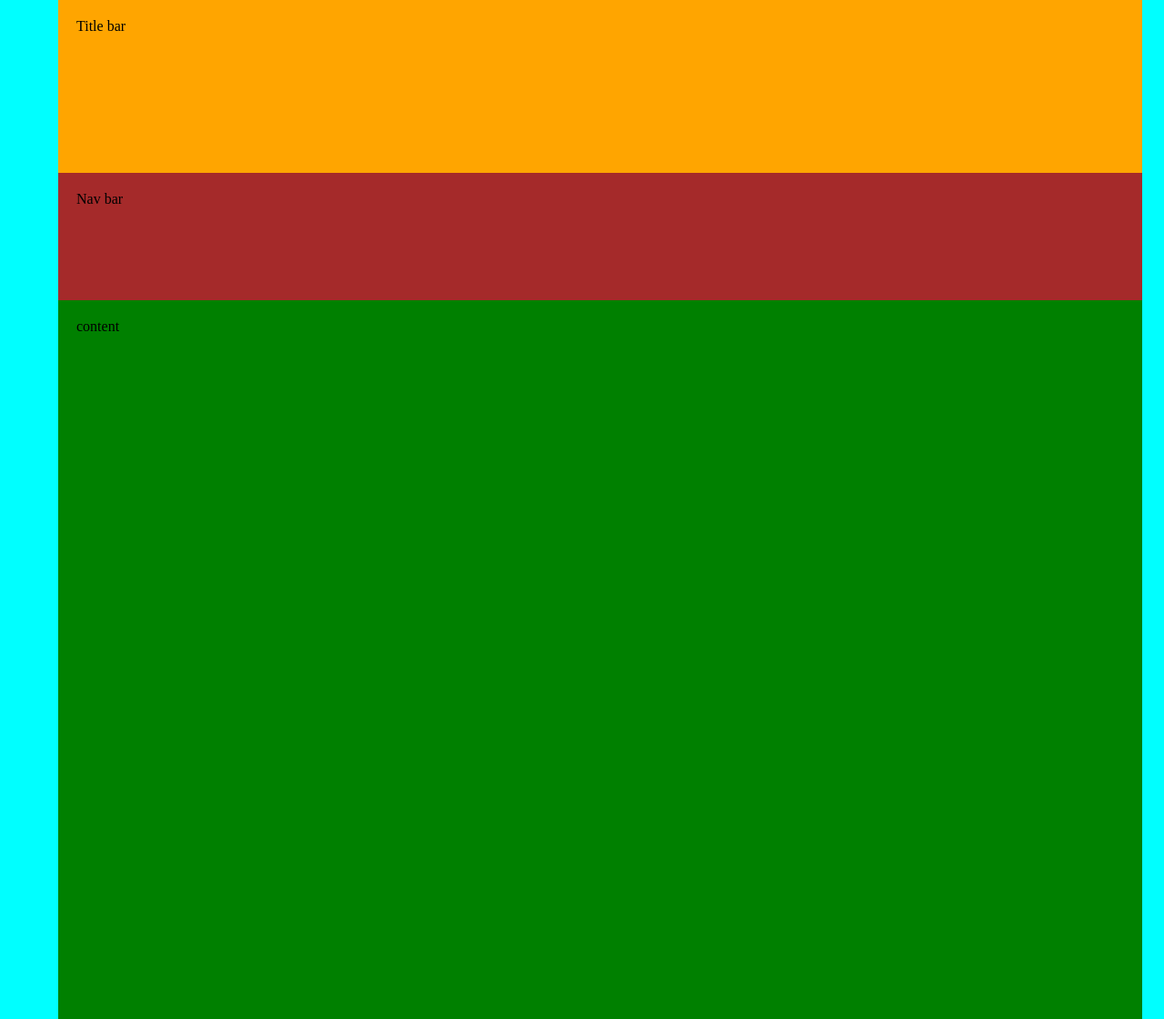
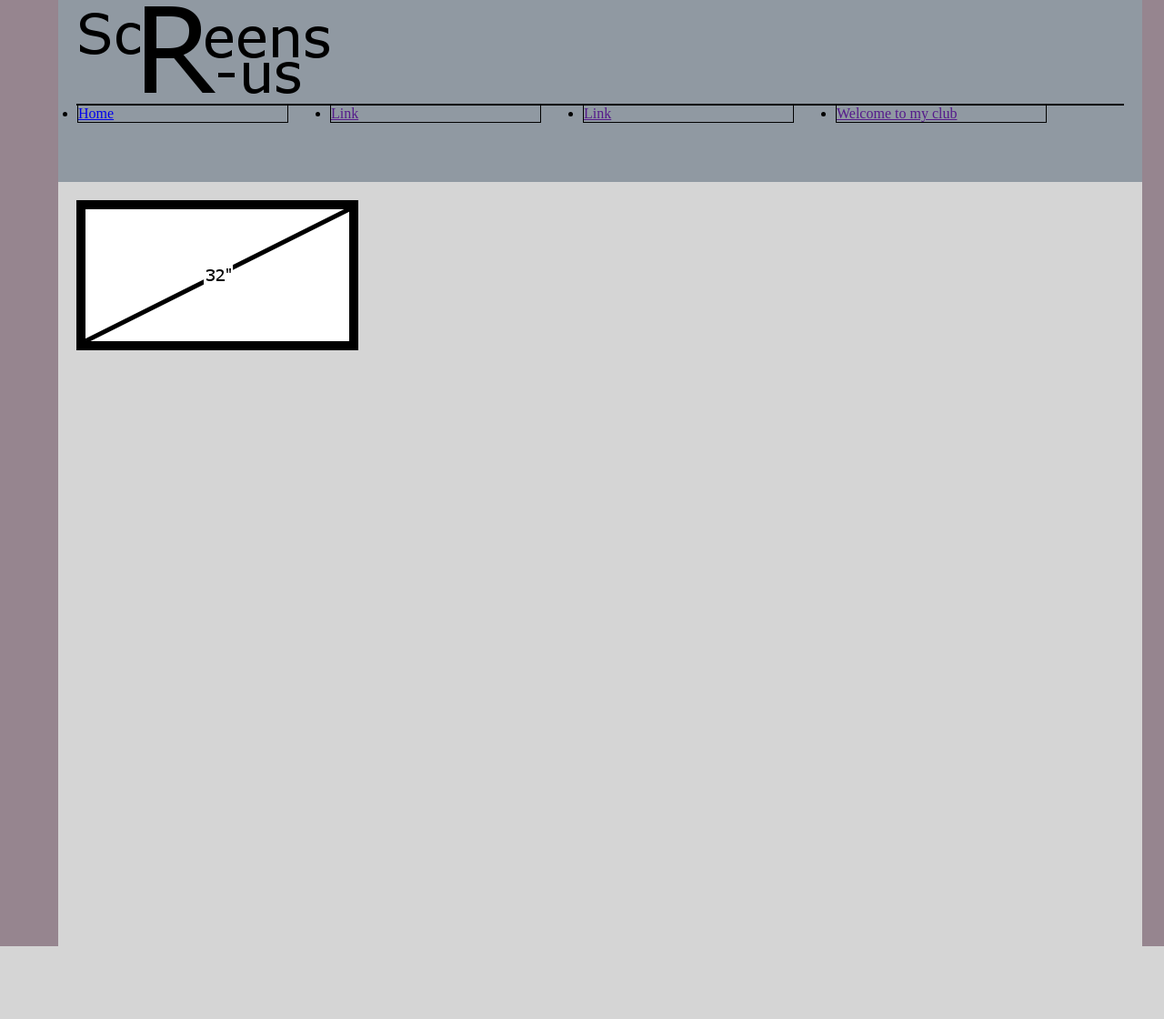
Before and after one commit to lcombs15/CSC301-PHP-Final-Project, a PHP site: page / in a window 1280 px wide. Shown: the whole page at 91% size. After the commit the page ends 1040 px from the top, so only its background shows below. Run offline with PHP 8.4, Linux system fonts and the light colour scheme.

Commit message:
Starting for work on screen images with Gimp. Added some css; starting to work on color scheme. Looking into password hashing.

```diff
--- a/config.php
+++ b/config.php
@@ -13,6 +13,9 @@ function autoloader($class){
 }
 
 spl_autoload_register('autoloader');
+
+//echo password_hash("password", PASSWORD_DEFAULT);
+//echo "<br/>" . password_verify("password1","$2y$10$4Sr90T384SIm0li15s5.A.xr7Yu5Kdx.1cLaQAJCB1HxTsDKcLeJq");
 /*
 // Start the session
 session_start();
--- a/css/style.css
+++ b/css/style.css
@@ -1,41 +1,70 @@
+/*
+Dark: #96858F
+BRIGHT: #6D7993
+Mellow: #9099A2
+Light: #D5D5D5
+*/
 html{
     width: 100%;
     height: 100%;
     min-width: 700px;
     min-height: 1000px;
+	background-color: #96858F;
 }
 
-html, body, p, div{
+html, body, p, div, img, h1, h2, h3{
     margin: 0;
     padding: 0;
 }
 
 body{
-    background-color: aqua;
     width: 90%;
     height: 100%;
     margin-left: auto;
     margin-right: auto;
 }
 
-div{
-    padding: 20px;
+#content, #title-bar{
+	padding-left: 20px;
+	padding-right: 20px;
+}
+
+#content{
+    background-color: #D5D5D5;
+    padding-top: 20px;
+    padding-bottom: 20px;
 }
 
 #title-bar{
-    background-color: orange;
+	background-color: #9099A2;
     width: 100%;
-    height: 15%;
+    height: 20%;
 }
 
 #nav-bar{
-    background-color: brown;
     width: 100%;
-    height: 10%;
+    min-height: 10%;
+	float: right;
 }
 
 #content{
-    background-color: green;
-    height: 75%;
+    height: 80%;
     width: 100%;
 }
+
+#nav-bar li{
+	float: left;
+	width: 20%;
+	margin-right: 4%;
+	border: 1px solid black;
+	height: auto;
+}
+
+#nav-bar ul{
+	width: 100%;
+	margin: 0;
+	width: auto;
+	padding: 0;
+	border: 1px solid black;
+	height: auto;
+}
--- a/index.php
+++ b/index.php
@@ -19,13 +19,15 @@ include('config.php');
 </head>
 <body>
 		<div id="title-bar">
-            <p>Title bar</p>
-        </div>
-        <div id="nav-bar">
-            <p>Nav bar</p>
+			<img src="images/Logo.png"/>
+			<div id="nav-bar">
+				<?php
+					include('navigation.php');
+					 ?>
+			</div>
         </div>
         <div id="content">
-            <p>content</p>
+			<img src="images/32.png"/>
         </div>
 </body>
 </html>
--- /dev/null
+++ b/navigation.php
@@ -0,0 +1,6 @@
+<ul>
+	<li><a href="index.php">Home</a></li>
+	<li><a href="">Link</a></li>
+	<li><a href="">Link</a></li>
+	<li><a href="">Welcome to my club</a></li>
+</ul>
```
Also changed, not shown: functions.php (added, +33 -0 lines), notes/reporting_idea.sql (added, +11 -0 lines), images/32.png (added), images/Logo.png (added), 2 other files.
